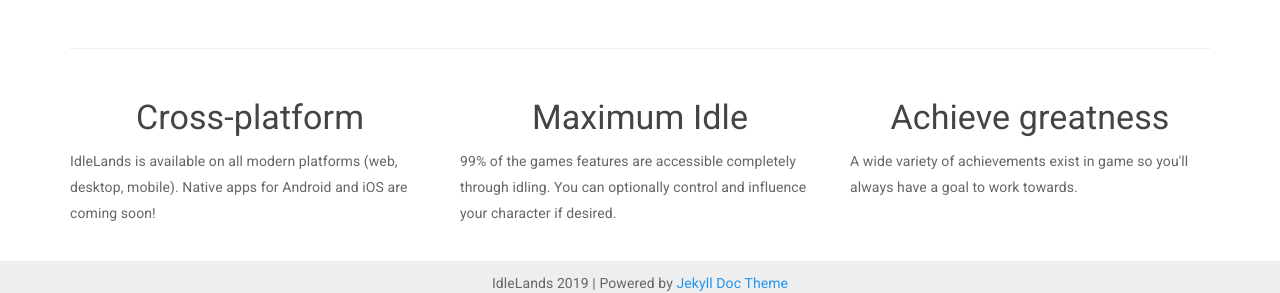
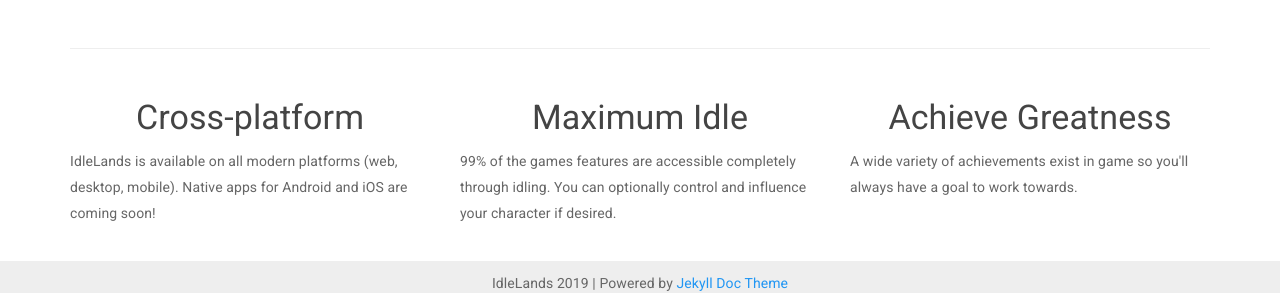
Before and after one commit to IdleLands/idlelands.github.io, a Jekyll site: the page built from index.html, in a window 1280 px wide. Shown: the part 606-899 px from the top of the page. Built offline with Jekyll 4.4.1, drawn with Linux system fonts in a browser that asks for light colours; nearby versions of some CDN libraries.

Commit message:
Update index.html

```diff
--- a/index.html
+++ b/index.html
@@ -38,7 +38,7 @@ layout: default
             <p>99% of the games features are accessible completely through idling. You can optionally control and influence your character if desired.</p>
         </div>
         <div class="col-sm-4">
-            <h3 class="text-center">Achieve greatness</h3>
+            <h3 class="text-center">Achieve Greatness</h3>
             <p>A wide variety of achievements exist in game so you'll always have a goal to work towards.</p>
         </div>
     </div>
```
